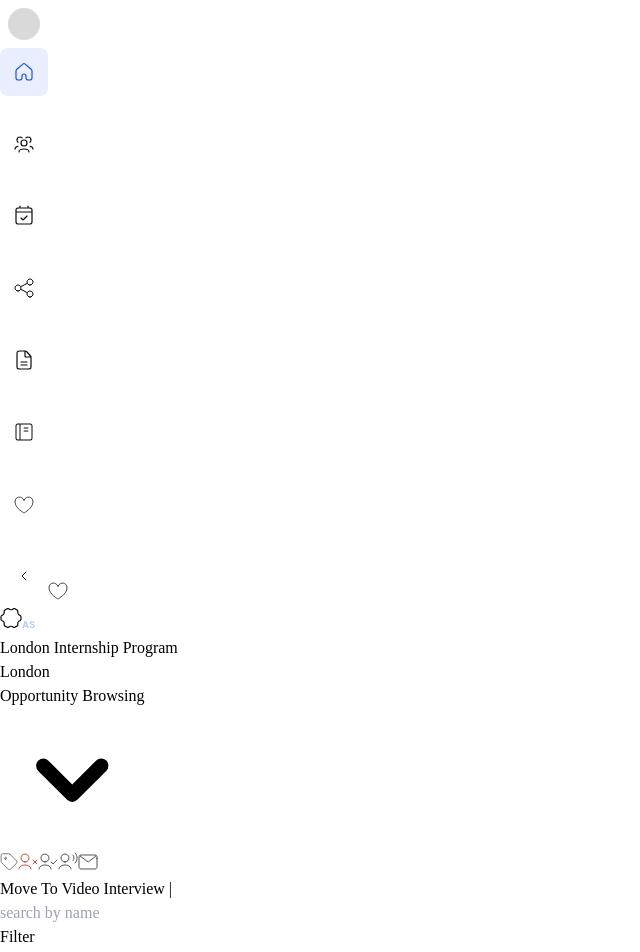
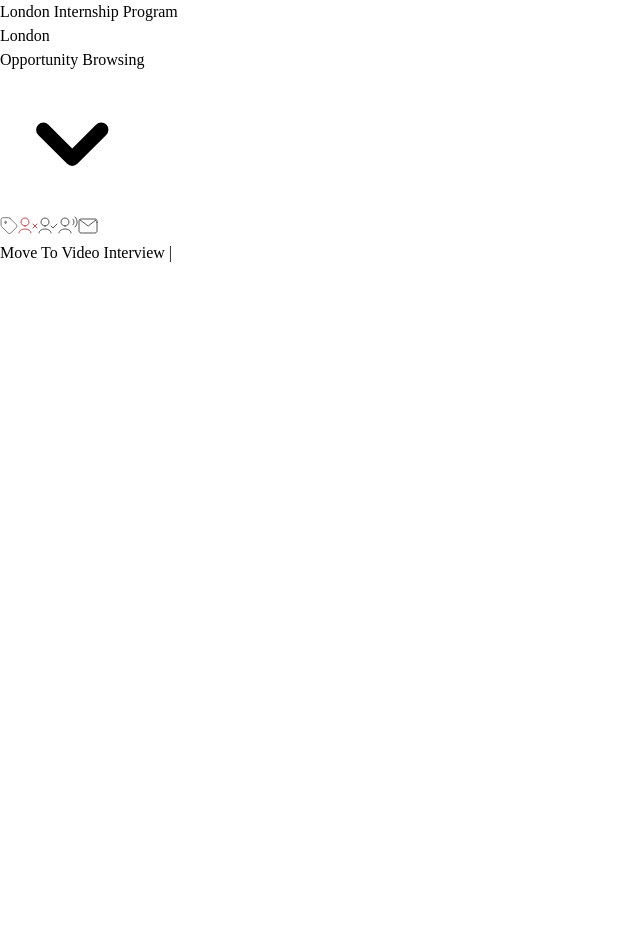
Before and after one commit to ohizz/cp-task2, a React (Vite) app: page / in a window 1280 px wide. Shown: the top 952 px of the page, without its empty margins (0-640 px from the left). After the commit the page ends 800 px from the top, so only its background shows below. Built offline with nearby package versions, Linux system fonts and the light colour scheme.

Commit message:
comment both componenet causing the error

```diff
--- a/src/App.tsx
+++ b/src/App.tsx
@@ -1,7 +1,7 @@
 import './App.css'
 import Header from './components/Header'
-import MainBody from './components/MainBody'
-import SideBar from './components/SideBar'
+// import MainBody from './components/MainBody'
+// import SideBar from './components/SideBar'
 
 
 function App() {
@@ -9,10 +9,10 @@ function App() {
   return (
     <div className='relative max-w-[1440px] bg-[#F9FAFF]'>
       <div className='flex justify-between items-start mr-20'>
-      <SideBar/>
+      {/* <SideBar/> */}
      <Header/>
       </div>
-      <MainBody/>
+      {/* <MainBody/> */}
     </div>
   )
 }
```
